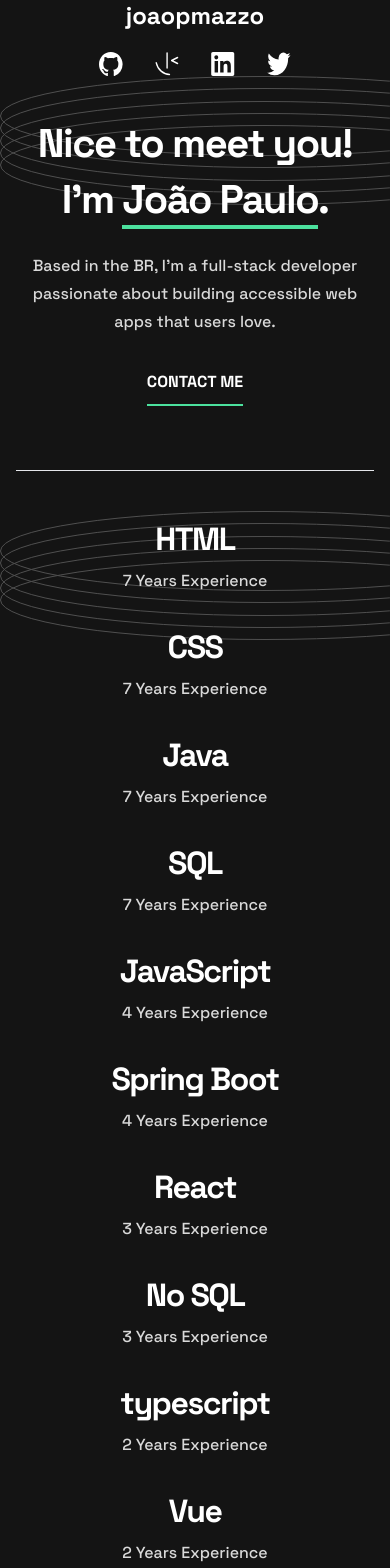
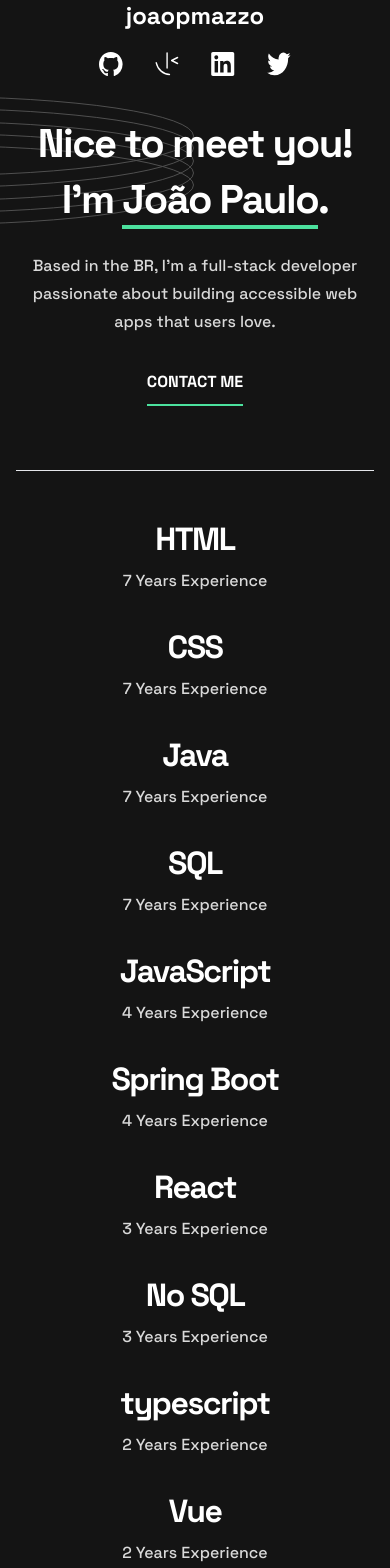
Before and after one commit to joaopmazzo/single-page-portifolio, a React (Vite) app: page / in a window 390 px wide. Shown: the top 1568 px of the page. Built offline with nearby package versions, Linux system fonts and the light colour scheme.

Commit message:
adjusts add bg rings patterns for phone

```diff
--- a/src/App.tsx
+++ b/src/App.tsx
@@ -22,7 +22,7 @@
 
         {/* intro section */}
         <section
-          className="bg-pattern-rings bg-no-repeat lg:bg-[position:-10%_15%] sm:bg-[position:-600%_0%]
+          className="bg-pattern-rings bg-no-repeat bg-[position:240%_10%] sm:bg-[position:-600%_0%] lg:bg-[position:-10%_15%]
           flex flex-col items-center sm:items-start text-center sm:text-start gap-6
           mb-16 lg:mb-52 pt-10 px-4 sm:px-7 lg:pt-32 lg:pl-40 sm:max-w-xl lg:max-w-4xl"
         >
@@ -48,7 +48,7 @@
 
         {/* skills section */}
         <section
-          className="bg-pattern-rings bg-no-repeat lg:bg-[position:120%_100%] sm:bg-[position:210%_100%]
+          className="bg-pattern-rings bg-no-repeat bg-[position:-140%_100%] sm:bg-[position:210%_100%] lg:bg-[position:120%_100%]
           grid grid-cols-1 sm:grid-cols-2 lg:grid-cols-3 text-center sm:text-start gap-6
           my-10 lg:mt-20 lg:mb-0 px-4 sm:px-7 lg:px-40"
         >
@@ -100,7 +100,7 @@
         </section>
       </div>
 
-      <div className="bg-darkGrey bg-pattern-rings bg-no-repeat lg:bg-[position:-10%_50%] sm:bg-[position:-120%_70%]">
+      <div className="bg-darkGrey bg-pattern-rings bg-no-repeat bg-[position:220%_60%] sm:bg-[position:-120%_70%] lg:bg-[position:-10%_50%]">
         {/* contact section */}
         <section className=" py-16 px-4 sm:px-7 lg:px-40">
           <div className="sm:w-[445px] lg:w-full mx-auto lg:flex lg:justify-between">
```
